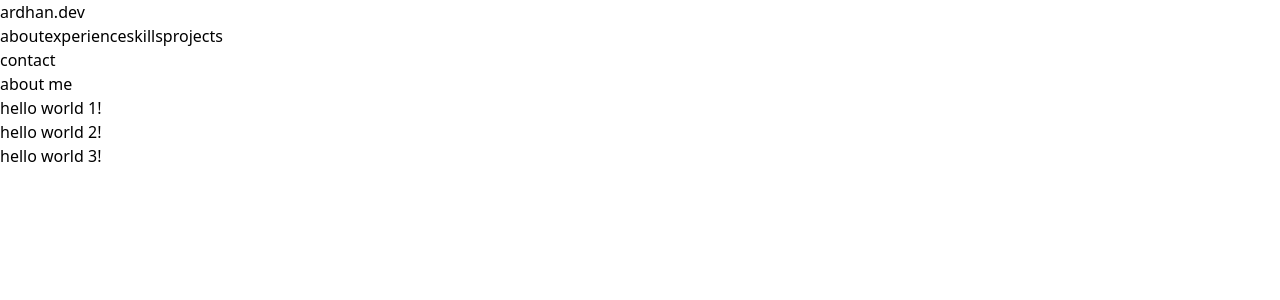
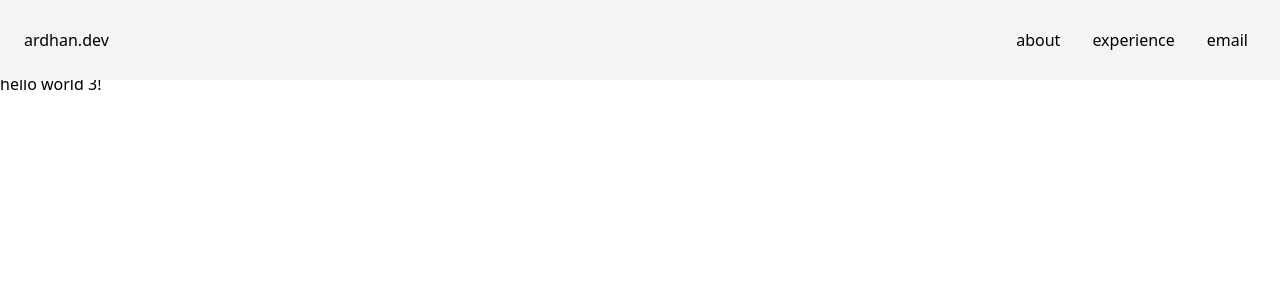
Before and after one commit to ardhan-p/ardhan.dev, a React (Vite) app: page / in a window 1280 px wide. Shown: the top 300 px of the page. Built offline with nearby package versions, Linux system fonts and the light colour scheme.

Commit message:
feat: update header code

```diff
--- a/src/components/Header.tsx
+++ b/src/components/Header.tsx
@@ -1,33 +1,37 @@
 import { personalInfo } from "../data";
 
 const Header = () => {
-  const navigationLinks = ["about", "experience", "skills", "projects"];
+  const navigationLinks = ["about", "experience"];
 
   return (
-    <header>
-      <div>
+    <header className="bg-gray-100 bg-opacity-80 backdrop-blur-md fixed top-0 left-0 right-0 z-50">
+      <div className="container mx-auto px-4">
+        <div className="flex justify-between items-center h-20">
           <a
             href="#"
+            className="hover:text-white hover:bg-gray-700 transition-colors rounded-md p-2"
           >
             {personalInfo.username}
           </a>
 
-        <nav>
+          <nav className="hidden md:flex items-center space-x-8">
             {navigationLinks.map((link) => (
               <a
                 key={link}
                 href={`#${link}`}
+                className="hover:text-white hover:bg-gray-700 transition-colors rounded-md p-2 m-2"
               >
                 {link}
               </a>
             ))}
-        </nav>
-
             <a
               href={`mailto:${personalInfo.email}`}
+              className="hover:text-white hover:bg-gray-700 transition-colors rounded-md p-2 m-2"
             >
-          contact
+              email
             </a>
+          </nav>
+        </div>
       </div>
     </header>
   );
```
Lines whose indentation alone changed are shown as unchanged.
